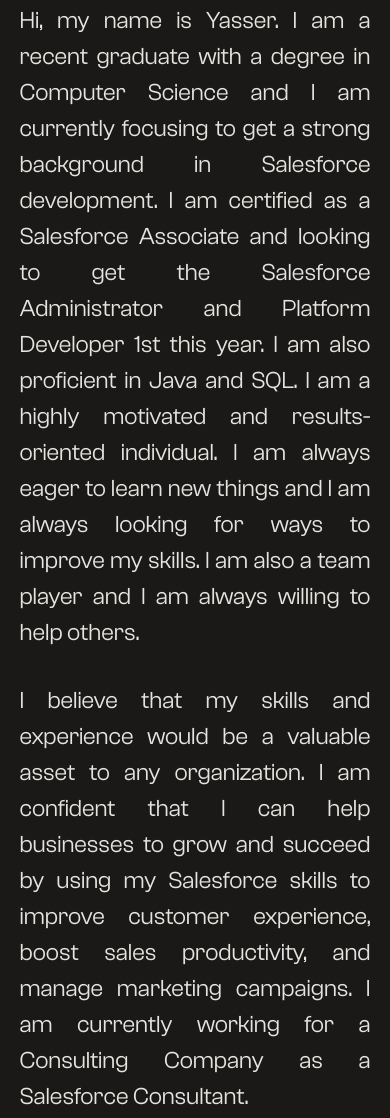
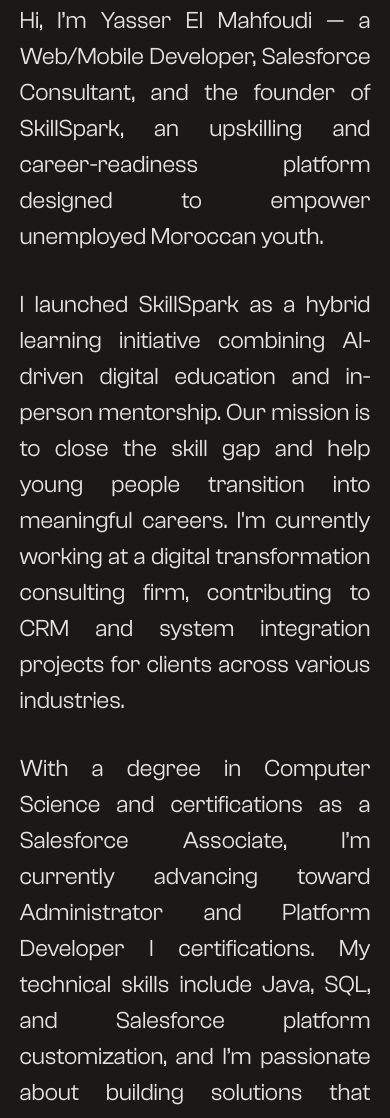
Before and after one commit to Skyseras/Yasser_El_Mahfoudi_VC, a plain HTML site: page index.html in a window 390 px wide. Shown: the part 4136-5254 px from the top of the page. Drawn offline with Linux system fonts and the light colour scheme; files whose address does not match are found by name.

Commit message:
elevator

```diff
--- a/index.html
+++ b/index.html
@@ -262,30 +262,16 @@
             <div class="section__entry-container container">
               <div class="text-block lead formatted">
                 <p style="text-align: justify">
-                  Hi, my name is Yasser. I am a recent graduate with a degree in
-                  Computer Science and I am currently focusing to get a strong
-                  background in Salesforce development. I am certified as a
-                  Salesforce Associate and looking to get the Salesforce
-                  Administrator and Platform Developer 1st this year. I am also
-                  proficient in Java and SQL. I am a highly motivated and
-                  results-oriented individual. I am always eager to learn new
-                  things and I am always looking for ways to improve my skills.
-                  I am also a team player and I am always willing to help
-                  others.
+                  Hi, I’m Yasser El Mahfoudi — a Web/Mobile Developer, Salesforce Consultant, and the founder of SkillSpark, an upskilling and career-readiness platform designed to empower unemployed Moroccan youth.
                 </p>
                 <p style="text-align: justify">
-                  I believe that my skills and experience would be a valuable
-                  asset to any organization. I am confident that I can help
-                  businesses to grow and succeed by using my Salesforce skills
-                  to improve customer experience, boost sales productivity, and
-                  manage marketing campaigns. I am currently working for a
-                  Consulting Company as a Salesforce Consultant.
+                  I launched SkillSpark as a hybrid learning initiative combining AI-driven digital education and in-person mentorship. Our mission is to close the skill gap and help young people transition into meaningful careers. I'm currently working at a digital transformation consulting firm, contributing to CRM and system integration projects for clients across various industries.
                 </p>
                 <p style="text-align: justify">
-                  I am eager to get started in my new career position and I am
-                  confident that I can make a significant contribution to local
-                  and international businesses. Please contact me if you are
-                  interested in learning more about my skills and experience.
+                  With a degree in Computer Science and certifications as a Salesforce Associate, I’m currently advancing toward Administrator and Platform Developer I certifications. My technical skills include Java, SQL, and Salesforce platform customization, and I’m passionate about building solutions that create real-world impact.
+                </p>
+                <p style="text-align: justify">
+                  I’m driven by a vision of tech-enabled change in Morocco and beyond. If you're interested in impactful innovation, youth empowerment, or collaboration opportunities — let’s connect.
                 </p>
                 <p style="text-align: justify">
                   Thank you for your time and consideration.
```
